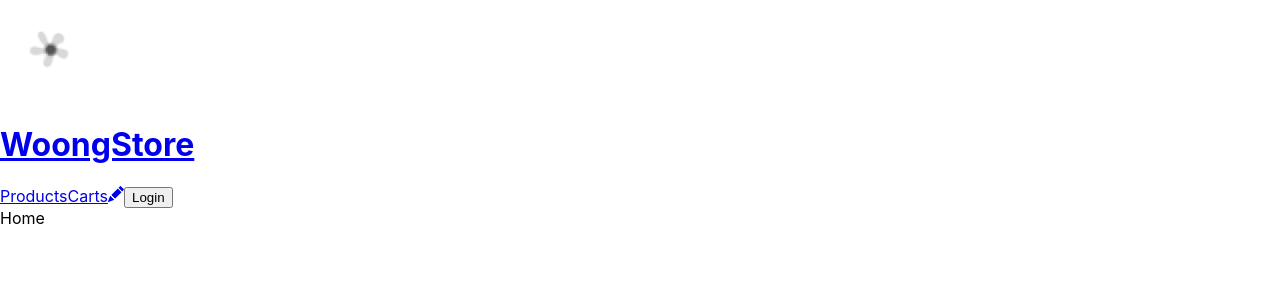
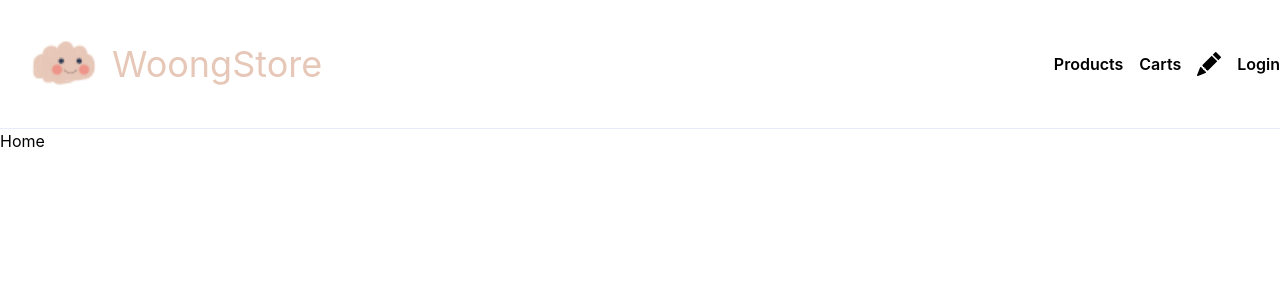
Before and after one commit to dixk3458/WoongStore, a React (Create React App) app: page / in a window 1280 px wide. Shown: the top 300 px of the page. Built offline with nearby package versions, Linux system fonts and the light colour scheme.

Commit message:
Navbar 스타일링

```diff
--- a/package.json
+++ b/package.json
@@ -11,6 +11,7 @@
     "react-icons": "^4.11.0",
     "react-router-dom": "^6.17.0",
     "react-scripts": "5.0.1",
+    "tailwindcss": "^3.3.3",
     "web-vitals": "^2.1.0"
   },
   "scripts": {
--- a/src/components/Navbar.jsx
+++ b/src/components/Navbar.jsx
@@ -4,15 +4,15 @@ import { BsFillPencilFill } from 'react-icons/bs';
 
 export default function Navbar() {
   return (
-    <header>
-      <Link to={'/'}>
-        <img src="/images/logo.png" alt="WoongStore Logo" />
-        <h1>WoongStore</h1>
+    <header className="flex justify-between items-center border-b border-lightBorder">
+      <Link to={'/'} className="flex items-center text-4xl text-lightBrand">
+        <img src="/images/logo.png" alt="WoongStore Logo" className='w-32 h-32' />
+        <h1 className='-translate-x-4' >WoongStore</h1>
       </Link>
-      <nav>
+      <nav className="flex items-center gap-4 font-semibold">
         <Link to={'/products'}>Products</Link>
         <Link to={'/carts'}>Carts</Link>
-        <Link to={'/products/new'}>
+        <Link to={'/products/new'} className="text-2xl">
           <BsFillPencilFill />
         </Link>
         <button>Login</button>
--- a/src/index.css
+++ b/src/index.css
@@ -1,3 +1,7 @@
+@tailwind base;
+@tailwind components;
+@tailwind utilities;
+
 body {
   margin: 0;
   font-family: -apple-system, BlinkMacSystemFont, 'Segoe UI', 'Roboto', 'Oxygen',
@@ -5,6 +9,11 @@ body {
     sans-serif;
   -webkit-font-smoothing: antialiased;
   -moz-osx-font-smoothing: grayscale;
+  @apply flex flex-col items-center;
+}
+
+#root {
+  @apply w-full max-w-screen-2xl;
 }
 
 code {
--- /dev/null
+++ b/tailwind.config.js
@@ -0,0 +1,15 @@
+/** @type {import('tailwindcss').Config} */
+module.exports = {
+  content: ['./src/**/*.{jsx,js}'],
+  theme: {
+    colors: {
+      lightBorder: '#E8EBFB',
+      darkBorder: '#E9F1FE',
+
+      lightBrand: '#E7C8B8',
+      darkBrand: '#8EAFBA',
+    },
+    extend: {},
+  },
+  plugins: [],
+};
```
Also changed, not shown: .pnp.cjs, public/images/logo.png, 1 other file (tests, documents, lock files or other folders).
